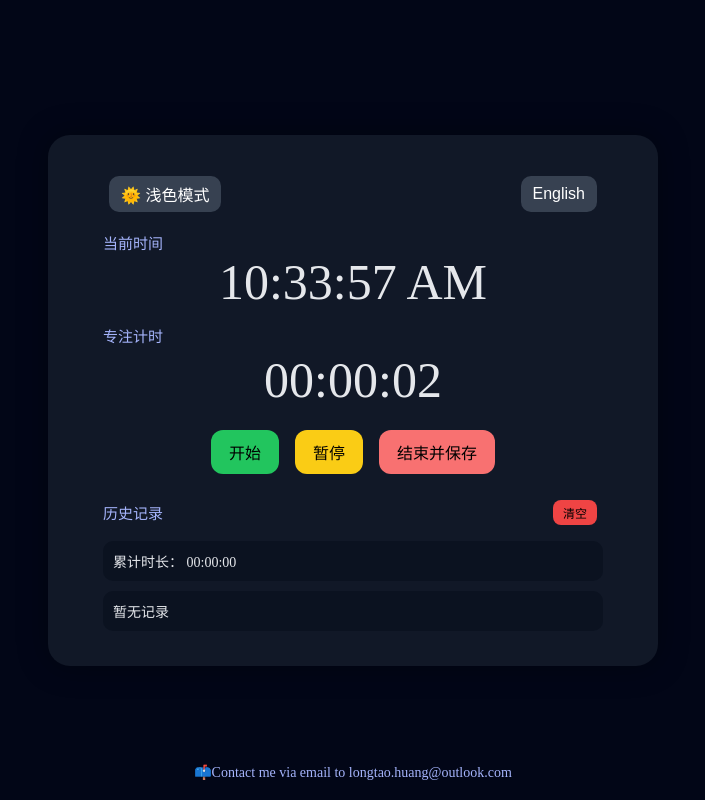
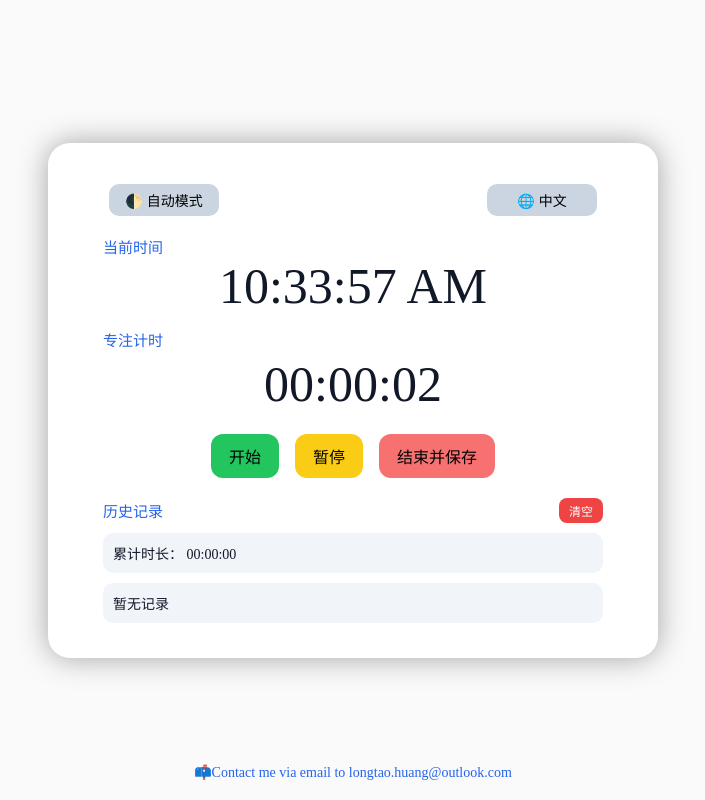
Before and after one commit to hlongt/focus-timer, a plain HTML site: page index.html in a window 1280 px wide. Both pictures are taken after a click on the button "开始". Shown: the whole page, without its empty margins (287-992 px from the left). Drawn offline with Linux system fonts and the light colour scheme.

Commit message:
Update index.html

```diff
--- a/index.html
+++ b/index.html
@@ -2,7 +2,7 @@
 <html lang="zh-CN">
 <head>
 <meta charset="UTF-8">
-<title>专注计时</title>
+<title>专注计时🍅</title>
 <style>
 :root{
     --bg:#020617;
@@ -30,26 +30,55 @@ body{
     align-items:center;
     height:100vh;
     margin:0;
+    transition: background 0.4s ease;
 }
+
 .box{
     background:var(--panel);
     padding:35px 55px;
     border-radius:22px;
     box-shadow:0 0 30px rgba(0,0,0,.35);
     width:500px;
+    transition: background 0.4s ease;
 }
+
 .top-bar{
     display:flex;
     justify-content:space-between;
     margin-bottom:10px;
 }
+
+
+button {
+    padding: 10px 18px;
+    margin: 6px;
+    border: none;
+    border-radius: 12px;
+    font-size: 16px;
+    cursor: pointer;
+    transition: all 0.3s ease;
+    outline: none;
+}
+
+
+button:hover {
+    filter: brightness(1.1);
+    transform: translateY(-1px);
+}
+
+
+button:active {
+    transform: translateY(1px);
+    filter: brightness(0.9);
+}
+
 .toggle-btn{
     padding:6px 12px;
     border-radius:10px;
     background:#374151;
-    border:none;
     color:#fff;
-    cursor:pointer;
+    min-width: 110px;
+    font-size: 14px;
 }
 .light .toggle-btn{ background:#cbd5e1; color:#000;}
 
@@ -60,35 +89,30 @@ body{
     display:flex;
     justify-content:space-between;
     align-items:center;
+    transition: color 0.4s ease;
 }
 
 .clear-btn{
     padding:4px 10px;
     border-radius:8px;
     background:#ef4444;
-    border:none;
-    color:#000;
-    cursor:pointer;
+    color:#fff;
     font-size:12px;
+    margin: 0;
 }
 
 .time{
     font-size:50px;
     text-align:center;
+    transition: color 0.4s ease;
 }
 .counter-big{
     font-size:50px;
     text-align:center;
     margin:5px 0 15px;
+    transition: color 0.4s ease;
 }
-button{
-    padding:10px 18px;
-    margin:6px;
-    border:none;
-    border-radius:12px;
-    font-size:16px;
-    cursor:pointer;
-}
+
 .start{background:#22c55e;color:#000;}
 .pause{background:#facc15;color:#000;}
 .reset{background:#f87171;color:#000;}
@@ -99,6 +123,7 @@ button{
     padding:10px;
     border-radius:10px;
     font-size:14px;
+    transition: background 0.4s ease;
 }
 .list{
     text-align:left;
@@ -109,6 +134,7 @@ button{
     padding:10px;
     border-radius:10px;
     font-size:14px;
+    transition: background 0.4s ease;
 }
 .author-info {
     position: fixed;
@@ -125,17 +151,14 @@ button{
     text-decoration: none;
     color: inherit;
 }
-
-
 </style>
 </head>
 <body>
 
 <div class="box">
-
     <div class="top-bar">
-        <button class="toggle-btn" onclick="toggleTheme()" id="themeBtn">🌙 深色模式</button>
-        <button class="toggle-btn" onclick="toggleLang()" id="langBtn">English</button>
+        <button class="toggle-btn" onclick="toggleTheme()" id="themeBtn">🌓 自动模式</button>
+        <button class="toggle-btn" onclick="toggleLang()" id="langBtn">🌐 中文</button>
     </div>
 
     <div class="section-title" id="t-now">当前时间</div>
@@ -150,7 +173,6 @@ button{
         <button class="reset" onclick="finish()" id="b-finish">结束并保存</button>
     </div>
 
-    <!-- 历史记录 + 清空 -->
     <div class="section-title">
         <span id="t-history">历史记录</span>
         <button class="clear-btn" onclick="clearHistory()" id="clearBtn">清空</button>
@@ -162,46 +184,27 @@ button{
     </div>
 
     <div class="list" id="history">暂无记录</div>
-
 </div>
 
 <div class="author-info">
     <p><a href="https://hlongt.github.io">📫Contact me via email to longtao.huang@outlook.com</a></p>
-
 </div>
 
 <script>
-// ---------- 语言 ----------
+
 let lang = localStorage.getItem("lang") || "cn";
-
 const text = {
     cn:{
-        now:"当前时间",
-        focus:"专注计时",
-        history:"历史记录",
-        total:"累计时长：",
-        start:"开始",
-        pause:"暂停",
-        finish:"结束并保存",
-        none:"暂无记录",
-        themeLight:"🌞 浅色模式",
-        themeDark:"🌙 深色模式",
-        langBtn:"English",
-        clear:"清空"
+        now:"当前时间", focus:"专注计时", history:"历史记录", total:"累计时长：",
+        start:"开始", pause:"暂停", finish:"结束并保存", none:"暂无记录",
+        themeLight:"🌞 浅色模式", themeDark:"🌙 深色模式", themeAuto:"🌓 自动模式",
+        langLabel:"🌐 中文", clear:"清空"
     },
     en:{
-        now:"Current Time",
-        focus:"Focus Timer",
-        history:"History Records",
-        total:"Total Focus Time: ",
-        start:"Start",
-        pause:"Pause",
-        finish:"Finish & Save",
-        none:"No Records",
-        themeLight:"🌞 Light Mode",
-        themeDark:"🌙 Dark Mode",
-        langBtn:"中文",
-        clear:"Clear"
+        now:"Current Time", focus:"Focus Timer", history:"History Records", total:"Total Focus Time: ",
+        start:"Start", pause:"Pause", finish:"Finish & Save", none:"No Records",
+        themeLight:"🌞 Light Mode", themeDark:"🌙 Dark Mode", themeAuto:"🌓 Auto Mode",
+        langLabel:"🌐 English", clear:"Clear"
     }
 };
 
@@ -214,42 +217,63 @@ function applyLang(){
     document.getElementById("b-start").innerText=t.start;
     document.getElementById("b-pause").innerText=t.pause;
     document.getElementById("b-finish").innerText=t.finish;
-    document.getElementById("langBtn").innerText=t.langBtn;
     document.getElementById("clearBtn").innerText=t.clear;
+    document.getElementById("langBtn").innerText=t.langLabel;
+
     renderHistory();
-
     applyTheme();
 }
+
 function toggleLang(){
     lang = (lang==="cn"?"en":"cn");
     localStorage.setItem("lang",lang);
     applyLang();
 }
 
-// ---------- 主题 ----------
-let theme = localStorage.getItem("theme") || "dark";
+
+let theme = localStorage.getItem("theme") || "auto";
+
 function applyTheme(){
-    if(theme==="light") document.body.classList.add("light");
+    const hour = new Date().getHours();
+    let actualTheme = theme;
+
+    if (theme === "auto") {
+        actualTheme = (hour >= 6 && hour < 18) ? "light" : "dark";
+    }
+
+    if(actualTheme === "light") document.body.classList.add("light");
     else document.body.classList.remove("light");
 
-    document.getElementById("themeBtn").innerText =
-        theme==="light" ? text[lang].themeDark : text[lang].themeLight;
+    const t = text[lang];
+    let btnText = "";
+    if (theme === "auto") btnText = t.themeAuto;
+    else if (theme === "light") btnText = t.themeLight;
+    else btnText = t.themeDark;
+
+    document.getElementById("themeBtn").innerText = btnText;
 }
+
 function toggleTheme(){
-    theme = (theme==="dark"?"light":"dark");
-    localStorage.setItem("theme",theme);
+    if (theme === "auto") theme = "light";
+    else if (theme === "light") theme = "dark";
+    else theme = "auto";
+
+    localStorage.setItem("theme", theme);
     applyTheme();
 }
 
-// ---------- 时钟 ----------
+
 function updateClock(){
-    document.getElementById("clock").innerText =
-        new Date().toLocaleTimeString();
+    const now = new Date();
+    document.getElementById("clock").innerText = now.toLocaleTimeString();
+    if (theme === "auto" && now.getSeconds() === 0) {
+        applyTheme();
+    }
 }
 setInterval(updateClock,1000);
 updateClock();
 
-// ---------- 功能 ----------
+
 function format(s){
     let h = String(Math.floor(s/3600)).padStart(2,"0");
     let m = String(Math.floor((s%3600)/60)).padStart(2,"0");
@@ -257,68 +281,98 @@ function format(s){
     return `${h}:${m}:${sec}`;
 }
 
-let focusSec = 0;
 let timer = null;
+let totalSec = Number(localStorage.getItem("totalAll")) || 0;
+let sessions = JSON.parse(localStorage.getItem("sessions") || "[]");
+let baseSec = Number(localStorage.getItem("baseSec")) || 0;
+let startTime = Number(localStorage.getItem("startTime")) || 0;
 
-let totalSec = Number(localStorage.getItem("totalAll")) || 0;
-document.getElementById("total").innerText = format(totalSec);
+function getDisplaySec() {
+    if (startTime === 0) return baseSec;
+    const elapsed = Math.floor((Date.now() - startTime) / 1000);
+    return baseSec + elapsed;
+}
 
-let sessions = JSON.parse(localStorage.getItem("sessions") || "[]");
+function updateDisplay() {
+    const currentTotal = getDisplaySec();
+    document.getElementById("focus").innerText = format(currentTotal);
+}
 
 function start(){
     if(timer) return;
-    timer=setInterval(()=>{
-        focusSec++;
-        document.getElementById("focus").innerText=format(focusSec);
-    },1000);
+    if(startTime === 0) {
+        startTime = Date.now();
+        localStorage.setItem("startTime", startTime);
+    }
+    timer = setInterval(updateDisplay, 1000);
 }
+
 function pause(){
+    if(!timer) return;
     clearInterval(timer);
-    timer=null;
+    timer = null;
+    baseSec = getDisplaySec();
+    startTime = 0;
+    localStorage.setItem("baseSec", baseSec);
+    localStorage.removeItem("startTime");
+    updateDisplay();
 }
+
 function finish(){
+    const finalSec = getDisplaySec();
     pause();
-    if(focusSec===0) return;
-    totalSec += focusSec;
-    localStorage.setItem("totalAll",totalSec);
-    document.getElementById("total").innerText=format(totalSec);
+    if(finalSec === 0) return;
+
+    totalSec += finalSec;
+    localStorage.setItem("totalAll", totalSec);
+    document.getElementById("total").innerText = format(totalSec);
 
     sessions.push({
-        duration:focusSec,
-        time:new Date().toLocaleString()
+        duration: finalSec,
+        time: new Date().toLocaleString()
     });
-    localStorage.setItem("sessions",JSON.stringify(sessions));
-    focusSec=0;
-    document.getElementById("focus").innerText="00:00:00";
+    localStorage.setItem("sessions", JSON.stringify(sessions));
+
+    baseSec = 0;
+    startTime = 0;
+    localStorage.removeItem("baseSec");
+    localStorage.removeItem("startTime");
+    document.getElementById("focus").innerText = "00:00:00";
     renderHistory();
 }
 
 function renderHistory(){
-    const box=document.getElementById("history");
-    if(sessions.length===0){
-        box.innerHTML=text[lang].none;
+    const box = document.getElementById("history");
+    if(sessions.length === 0){
+        box.innerHTML = text[lang].none;
         return;
     }
-    box.innerHTML=sessions.map(s =>
-        `📌 ${s.time} —— ${format(s.duration)}`
-    ).join("<br>");
+    box.innerHTML = sessions.map(s => `📌 ${s.time} —— ${format(s.duration)}`).join("<br>");
 }
 
 function clearHistory(){
-    if(!confirm(lang==="cn" ? "确定清空所有历史与累计时长吗？" : "Clear all history and total time?"))
-        return;
-    sessions = [];
-    totalSec = 0;
-    localStorage.removeItem("sessions");
-    localStorage.removeItem("totalAll");
-    document.getElementById("total").innerText="00:00:00";
+    const confirmMsg = lang === "cn" ? "确定清空所有记录吗？" : "Clear all records?";
+    if(!confirm(confirmMsg)) return;
+
+    if(timer) { clearInterval(timer); timer = null; }
+    const keysToRemove = ["totalAll", "sessions", "baseSec", "startTime"];
+    keysToRemove.forEach(key => localStorage.removeItem(key));
+
+    totalSec = 0; sessions = []; baseSec = 0; startTime = 0;
+    document.getElementById("total").innerText = "00:00:00";
+    document.getElementById("focus").innerText = "00:00:00";
     renderHistory();
 }
 
-// ---------- 初始化 ----------
+
+document.getElementById("total").innerText = format(totalSec);
 applyLang();
-applyTheme();
 renderHistory();
+
+if(startTime !== 0 || baseSec !== 0) {
+    updateDisplay();
+    if(startTime !== 0) start();
+}
 </script>
 
 </body>
```
